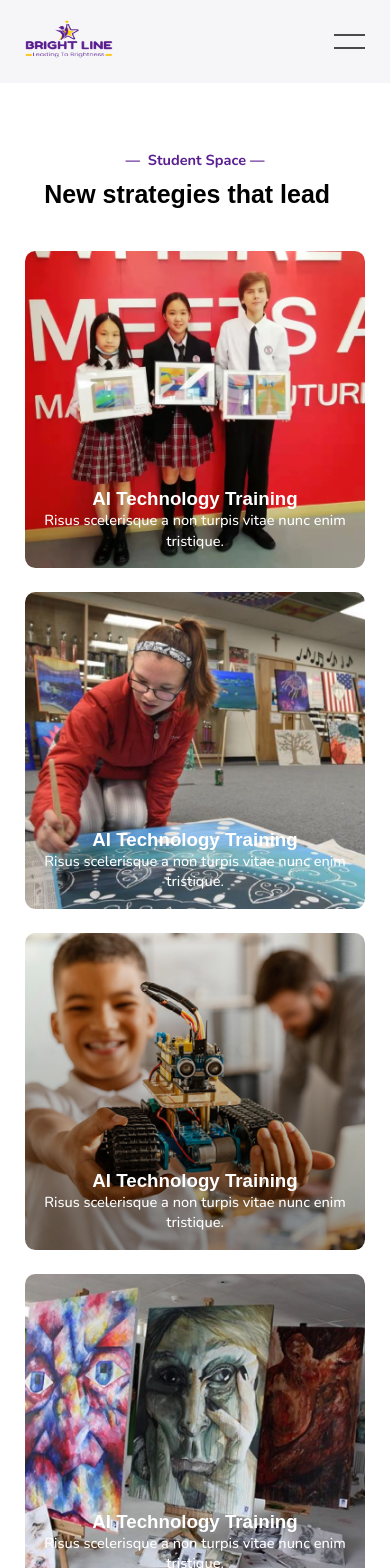
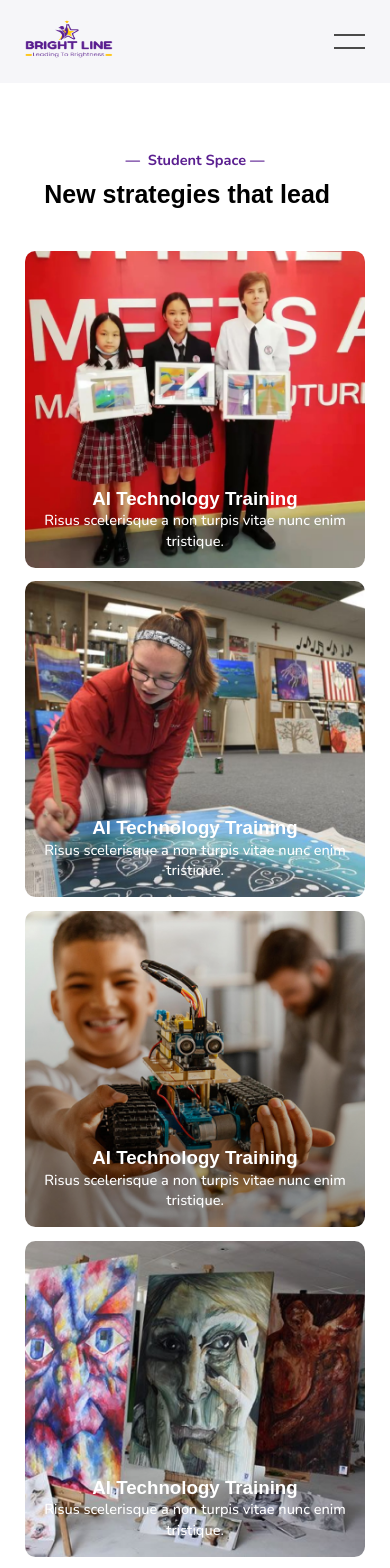
Before and after one commit to lazim-mv/brightLine, a Next.js app: page /pages/StudentSpace in a window 390 px wide. Shown: the top 1568 px of the page. Built offline with nearby package versions, Linux system fonts and the light colour scheme; a web font is replaced by a local one.

Commit message:
0.0.9 contentUpdate

```diff
--- a/src/app/globals.css
+++ b/src/app/globals.css
@@ -374,7 +374,7 @@ a {
 }
 
 .cardContainer {
-  width: 24.544270833333336vw;
+  width: 24.444270833333336vw;
   height: 13.997395833333334vw;
 
   display: flex;
@@ -443,7 +443,7 @@ a {
 }
 
 .imageCardBackground {
-  width: 24.544270833333336vw;
+  width: 24.444270833333336vw;
   height: 24.544270833333336vw;
   border-radius: 1.3020833333333335vw;
 }
@@ -1335,7 +1335,11 @@ hr {
   }
 
   .container8 .blogsCardContent {
-    width: 100%;
+    width: 66.66666666666666vw;
+  }
+
+  .container8 .blogsCardContent p{
+    width: auto !important;
   }
 
   .blogsCardContent .dateAndRoundPoint {
--- a/src/app/styles/facilities.module.css
+++ b/src/app/styles/facilities.module.css
@@ -19,6 +19,16 @@
     display: flex;
     flex-wrap: wrap;
     gap: 2.604166666666667vw;
+    justify-content: space-between;
+  }
+
+  .facilitiesCards div{
+    width: 24.433862433862435vw;
+  }
+
+  .facilitiesCards p{
+    padding-left: 1.3227513227513228vw;
+    padding-right: 1.3227513227513228vw;
   }
 
   @media only screen and (max-width: 767px) {
@@ -32,6 +42,10 @@
         margin-top: 8vw;
     }
 
+    .facilitiesCards div{
+      width: auto;
+    }
+
     .facilitiesCards img{
         width: 100%;
         height: 97.14586666666666vw;
@@ -40,12 +54,12 @@
 
   }
 
-  .ull{
+  /* .ull{
     margin-left: 100px;
     font-size: 20px;
   }
 
   .ull li::marker {
-    color: blue;      /* Change the color of the bullet point */
-    font-size: 24px;  /* Change the size of the bullet point */
-  }
+    color: blue;
+    font-size: 24px;
+  } */
--- a/src/app/styles/school.module.css
+++ b/src/app/styles/school.module.css
@@ -83,6 +83,7 @@
   display: flex;
   flex-wrap: wrap;
   gap: 1.984126984126984vw;
+  justify-content: space-between;
 }
 
 .disciplinePoints .one,
@@ -92,7 +93,7 @@
 }
 
 .disciplinePoints .pointsContianer {
-  width: 32.47354497354497vw;
+  width: 31.5vw;
   align-items: flex-start;
 }
 
--- a/src/app/styles/studentspace.module.css
+++ b/src/app/styles/studentspace.module.css
@@ -1,6 +1,16 @@
+.studentSpaceCards{
+  gap: 2.4455026455026456vw;
+  justify-content: space-between;
+}
+
 .studentSpaceCards img {
   height: 23.14814814814815vw;
 }
+
+.studentSpaceCards div{
+  width: 24.533862433862435vw;
+}
+
 
 
 
@@ -8,4 +18,9 @@
   .studentSpaceCards img {
     height: 81.06666666666666vw !important;
   }
+
+  .studentSpaceCards div{
+    width: auto;
+  }
+
 }
```
Also changed, not shown: src/app/styles/blogspage.module.css (+11 -3 lines), src/app/styles/schoolevents.module.css (+11 -10 lines).
